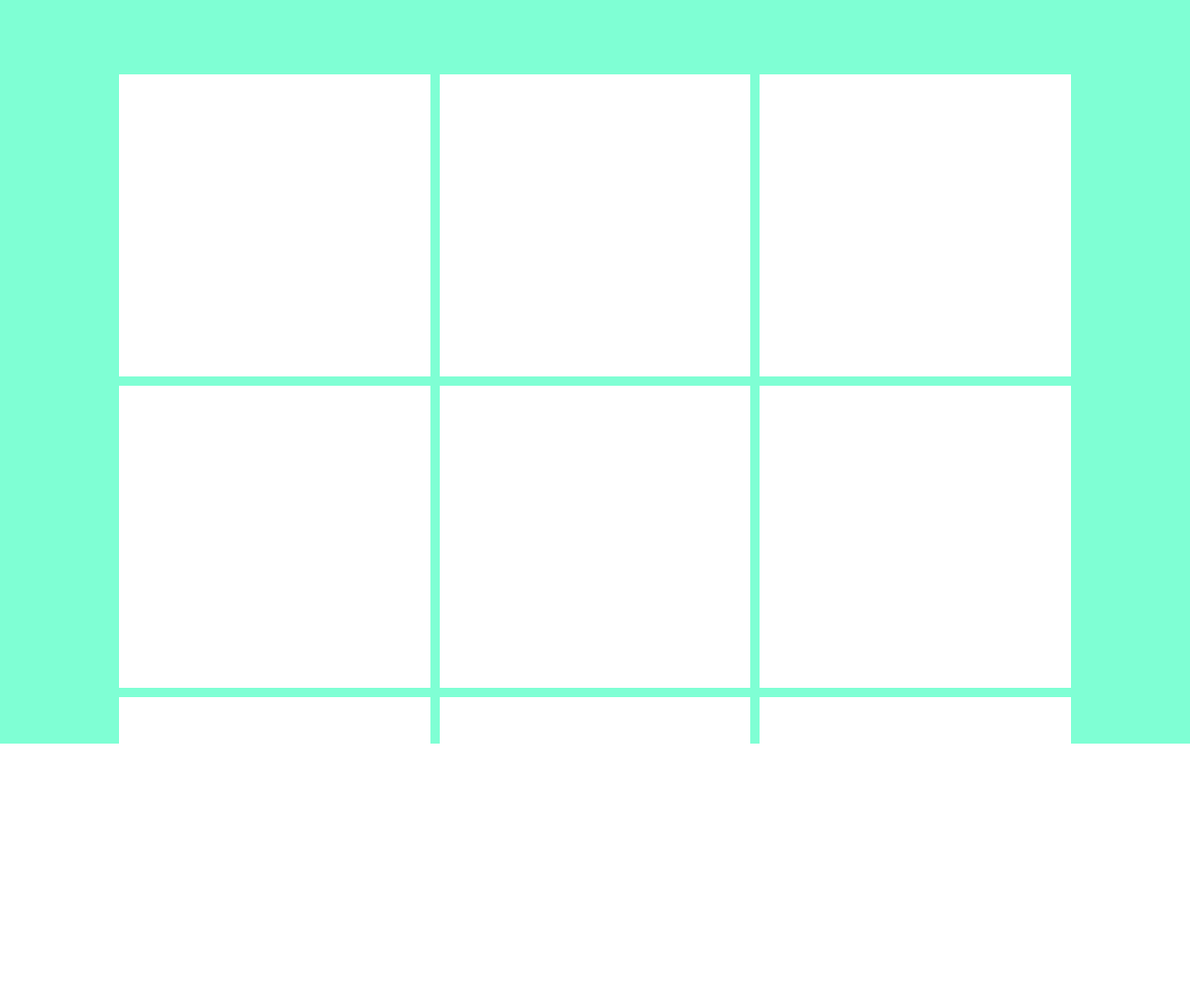
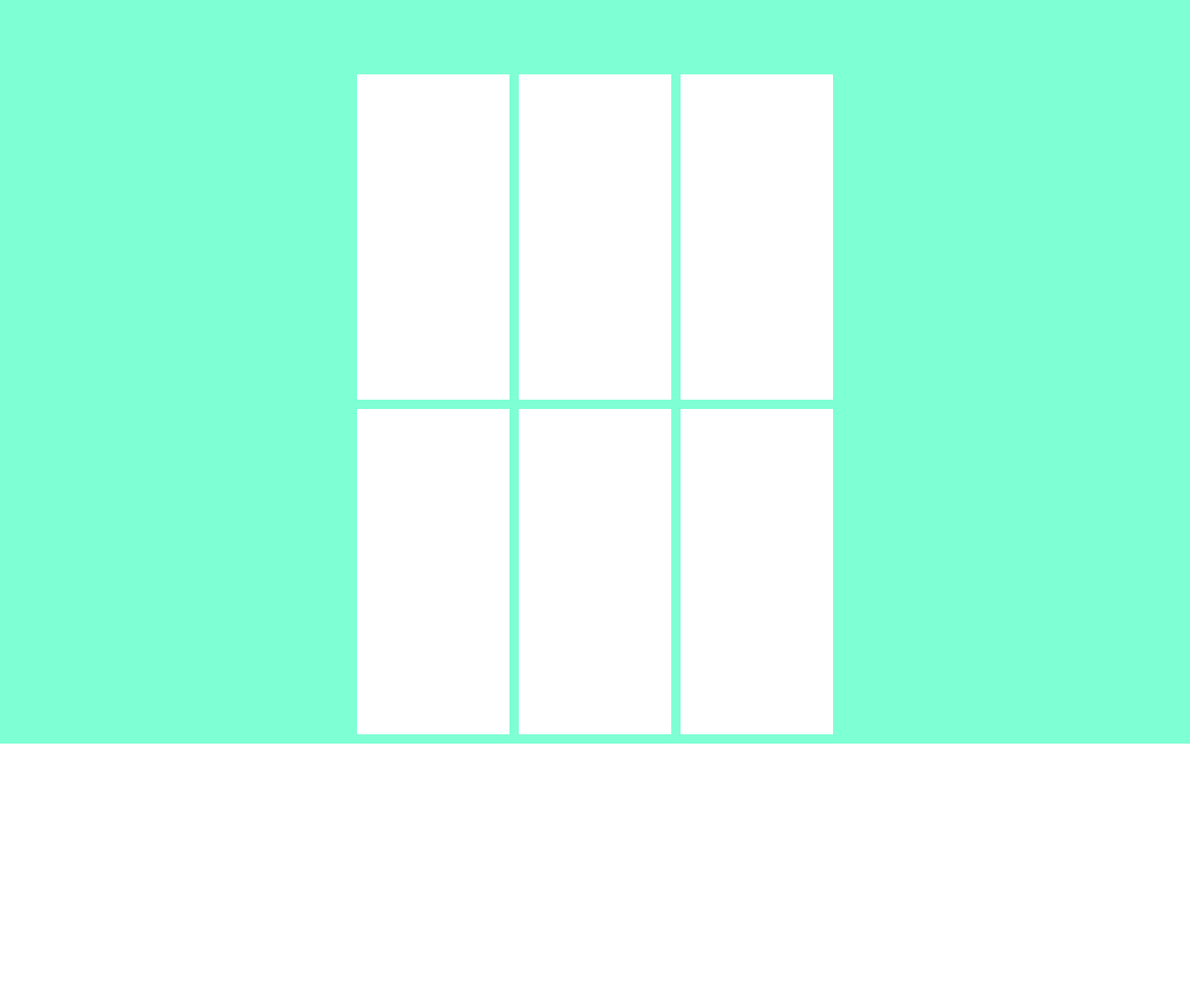
Before and after one commit to Marcosdesantana/Jogo_da_velha, a plain HTML site: page index.html in a window 1280 px wide. Shown: the whole page at 93% size. Drawn offline with Linux system fonts and the light colour scheme.

Commit message:
interface para desktop

```diff
--- a/estilo/style.css
+++ b/estilo/style.css
@@ -16,11 +16,11 @@
 
 .jogo{
     background-color: aquamarine;
-    width: 80%;
+    width: 40%;
     height: 80%;
     display: grid;
-    grid-template-columns: repeat(3,1fr);
-    grid-template-rows: repeat(3,1fr);
+    grid-template-columns: repeat(3 , 1fr);
+    grid-template-rows: repeat(3 , 1fr);
     gap:10px;
 }
 
@@ -29,6 +29,6 @@ div{
    display: flex;
    justify-content: center;
    align-items: center;
-   height:325px;
+   height:350px;
 
 }
--- a/index.html
+++ b/index.html
@@ -7,8 +7,6 @@
     <link rel="stylesheet" href="estilo/style.css">
 </head>
 <body>
-
-    <main>
         <section id="principal">
             <div class="jogo">
                 <div onclick="receber_valor(0) , receber_letra(0)" class="divi_1"></div>
@@ -22,7 +20,6 @@
                 <div onclick="receber_valor(8) , receber_letra(8)" class="divi_9"></div>
             </div>
         </section>
-    </main>
 
     <script src="scripts/script.js"></script>
 
```
